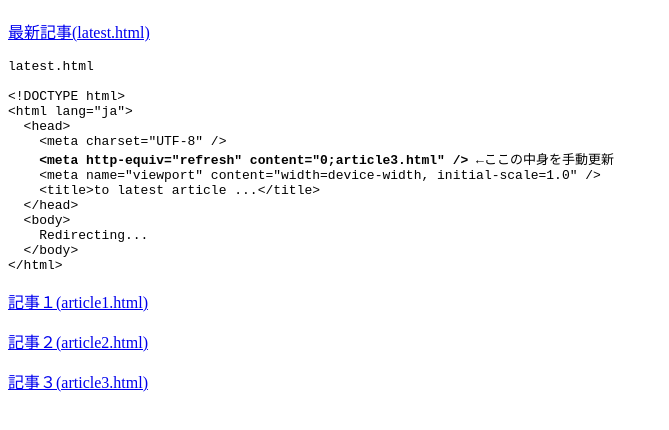
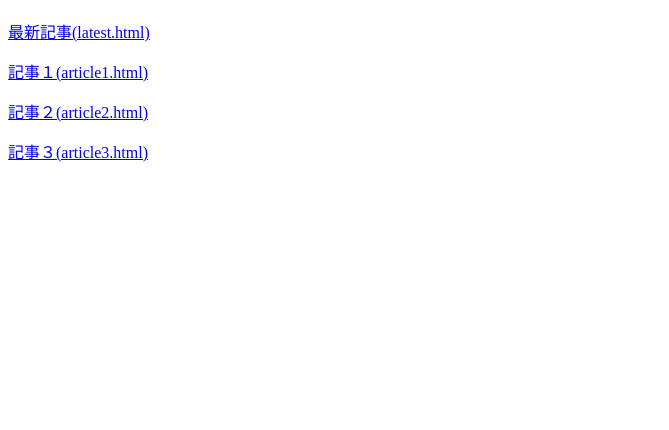
Before and after one commit to union-NandM/latest_article, a plain HTML site: page index.html in a window 1280 px wide. Shown: the part 70-500 px from the top of the page, without its empty margins (0-669 px from the left). Drawn offline with Linux system fonts and the light colour scheme.

Commit message:
コード部分の削除

```diff
--- a/index.html
+++ b/index.html
@@ -9,20 +9,6 @@
     <h1>トップページ</h1>
     <p>
       <a href="latest.html">最新記事(latest.html)</a>
-<pre><code>latest.html
-
-&lt;!DOCTYPE html&gt;
-&lt;html lang="ja"&gt;
-  &lt;head&gt;
-    &lt;meta charset="UTF-8" /&gt;
-    <b>&lt;meta http-equiv="refresh" content="0;article3.html" /&gt;</b> ←ここの中身を手動更新
-    &lt;meta name="viewport" content="width=device-width, initial-scale=1.0" /&gt;
-    &lt;title&gt;to latest article ...&lt;/title&gt;
-  &lt;/head&gt;
-  &lt;body&gt;
-    Redirecting...
-  &lt;/body&gt;
-&lt;/html&gt;</code></pre>
     </p>
     <p>
       <a href="article1.html">記事１(article1.html)</a>
```
Also changed, not shown: latest.html (+1 -0 lines).
